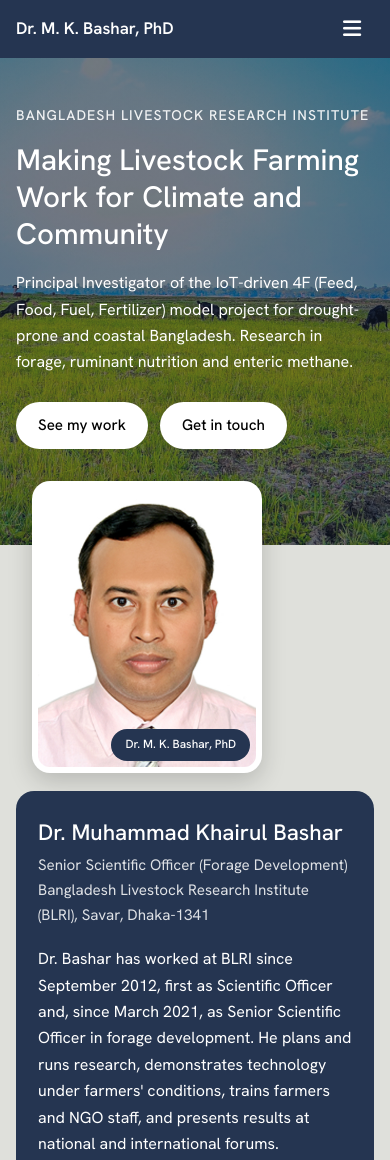
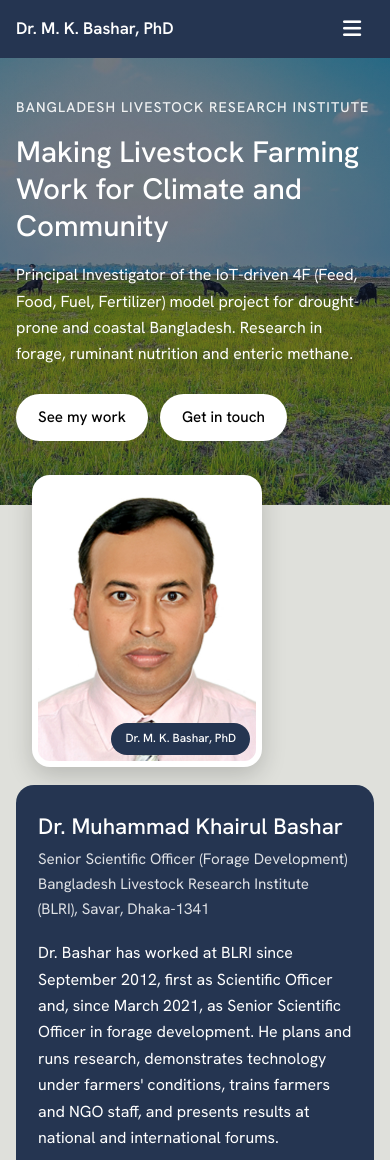
Before and after one commit to DrMKBashar/DrMKBashar.github.io, a plain HTML site: page index.html in a window 390 px wide. Shown: the top 1160 px of the page. Drawn offline with Linux system fonts and the light colour scheme.

Commit message:
Shorten hero so the photo ends at the buttons
Co-Authored-By: Claude Sonnet 5.5 <noreply@anthropic.com>

```diff
--- a/assets/css/style.css
+++ b/assets/css/style.css
@@ -32,9 +32,9 @@ h1,h2,h3{font-family:var(--font);color:var(--navy);margin:0;line-height:1.25;fon
 .pill-navy:hover{background:var(--navy-deep);color:#fff}
 
 /* hero */
-.hero{min-height:76vh;display:flex;align-items:flex-end;color:#fff;
+.hero{min-height:0;display:flex;align-items:flex-end;color:#fff;
   background:linear-gradient(var(--hero-shade),var(--hero-shade)),url("../img/hero-field.jpg") center 55%/cover no-repeat;
-  padding:130px 0 130px}
+  padding:150px 0 76px}
 .hero-in{max-width:none}
 .hero-kicker{margin:0 0 14px;font-size:.88rem;font-weight:500;letter-spacing:.08em;text-transform:uppercase;opacity:.9}
 .hero h1{color:#fff;font-size:clamp(2rem,4.6vw,3.3rem);max-width:20ch;margin-bottom:18px}
@@ -43,11 +43,11 @@ h1,h2,h3{font-family:var(--font);color:var(--navy);margin:0;line-height:1.25;fon
 
 /* about: portrait on the left, navy card overlapping it */
 .about{padding:0 0 70px}
-.about-grid{display:grid;grid-template-columns:300px 1fr;align-items:start;margin-top:-90px}
+.about-grid{display:grid;grid-template-columns:300px 1fr;align-items:start;margin-top:-36px}
 .photo{margin:0;position:relative;background:#fff;padding:8px;box-shadow:0 8px 24px rgba(0,0,0,.18);z-index:1}
 .photo img{width:100%;height:auto;aspect-ratio:414/532;object-fit:cover}
 .photo figcaption{position:absolute;right:8px;bottom:8px;background:var(--navy);color:#fff;font-size:.82rem;font-weight:500;padding:6px 12px}
-.navy-card{background:var(--navy);color:#fff;padding:40px 44px;margin:90px 0 0 0;position:relative;z-index:2}
+.navy-card{background:var(--navy);color:#fff;padding:40px 44px;margin:60px 0 0 0;position:relative;z-index:2}
 .navy-card h2{color:#fff;font-size:1.7rem;margin-bottom:6px}
 .card-role{margin:0 0 18px;opacity:.85;font-size:.95rem}
 .navy-card p{max-width:64ch}
@@ -143,8 +143,8 @@ h1,h2,h3{font-family:var(--font);color:var(--navy);margin:0;line-height:1.25;fon
   .nav{position:absolute;top:64px;left:0;right:0;background:var(--navy);flex-direction:column;gap:0;padding:6px 20px 14px;display:none}
   .nav.open{display:flex}
   .nav a{padding:12px 4px;border-bottom:1px solid rgba(255,255,255,.15)}
-  .hero{min-height:64vh;padding:110px 0 110px}
-  .about-grid{grid-template-columns:1fr;margin-top:-70px}
+  .hero{min-height:0;padding:104px 0 70px}
+  .about-grid{grid-template-columns:1fr;margin-top:-34px}
   .photo{max-width:270px;margin-left:20px}
   .navy-card{margin:-40px 0 0;padding:64px 24px 30px}
   .gallery{grid-template-columns:repeat(2,1fr)}
@@ -173,11 +173,11 @@ h1,h2,h3{font-family:var(--font);color:var(--navy);margin:0;line-height:1.25;fon
   .bar{min-height:58px}
   .brand{font-size:1.05rem}
   .nav{top:58px;border-radius:0 0 var(--r-sm) var(--r-sm)}
-  .hero{min-height:0;padding:104px 0 96px;background-position:62% 30%}
+  .hero{min-height:0;padding:96px 0 64px;background-position:62% 30%}
   .hero h1{font-size:1.85rem;max-width:none}
   .hero-lead{font-size:1rem}
   .hero-btns .pill{padding:11px 22px}
-  .about-grid{margin-top:-64px;gap:0}
+  .about-grid{margin-top:-30px;gap:0}
   .photo{max-width:230px;margin-left:16px;padding:6px}
   .photo figcaption{right:12px;bottom:12px;font-size:.74rem}
   .navy-card{margin:18px 0 0;padding:28px 22px 26px;border-radius:var(--r)}
--- a/index.html
+++ b/index.html
@@ -13,7 +13,7 @@
   <link rel="preconnect" href="https://fonts.gstatic.com" crossorigin>
   <link href="https://fonts.googleapis.com/css2?family=Hanken+Grotesk:wght@400;500;600;700&display=swap" rel="stylesheet">
   <link rel="stylesheet" href="https://cdnjs.cloudflare.com/ajax/libs/font-awesome/6.5.1/css/all.min.css" crossorigin="anonymous" referrerpolicy="no-referrer">
-  <link rel="stylesheet" href="assets/css/style.css?v=14">
+  <link rel="stylesheet" href="assets/css/style.css?v=15">
 </head>
 <body>
   <a class="skip" href="#main">Skip to content</a>
@@ -386,6 +386,6 @@
     <figure><img alt=""><figcaption></figcaption></figure>
   </div>
 
-  <script src="assets/js/main.js?v=14"></script>
+  <script src="assets/js/main.js?v=15"></script>
 </body>
 </html>
```
